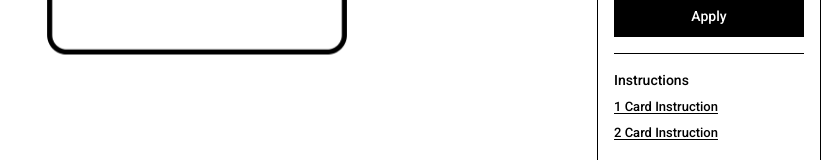
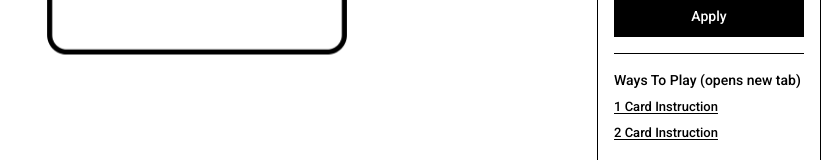
Before and after one commit to Tritintruong114/dunzan-the-simple-deck, a Next.js app: page / in a window 1280 px wide. Both pictures are taken after a click on the button "Open settings". Shown: the part 448-608 px from the top of the page, without its empty margins (443-1280 px from the left). Built offline with nearby package versions, Linux system fonts and the light colour scheme.

Commit message:
Update ConfigDropdown.jsx

```diff
--- a/components/ConfigDropdown.jsx
+++ b/components/ConfigDropdown.jsx
@@ -209,7 +209,7 @@ export default function ConfigDropdown({
           </form>
 
           <div className="text-xs leading-relaxed border-t border-black pt-4">
-            <p className="font-medium mb-2 text-sm">Instructions</p>
+            <p className="font-medium mb-2 text-sm">Ways To Play (opens new tab)</p>
             <ul className="flex flex-col gap-2 text-[13px] leading-snug list-none p-0 m-0">
               {instructionLinks.map((item, index) => (
                 <li key={`${item.link}-${index}`}>
```
